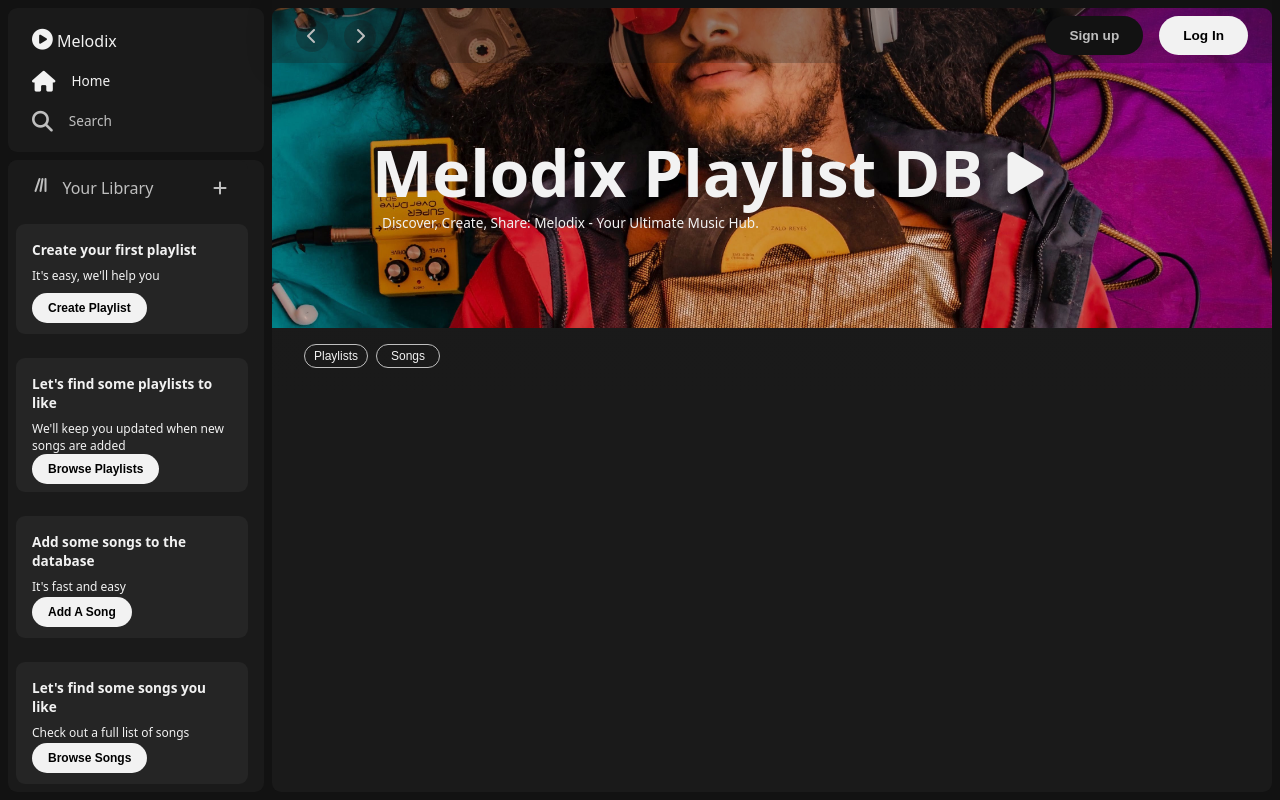
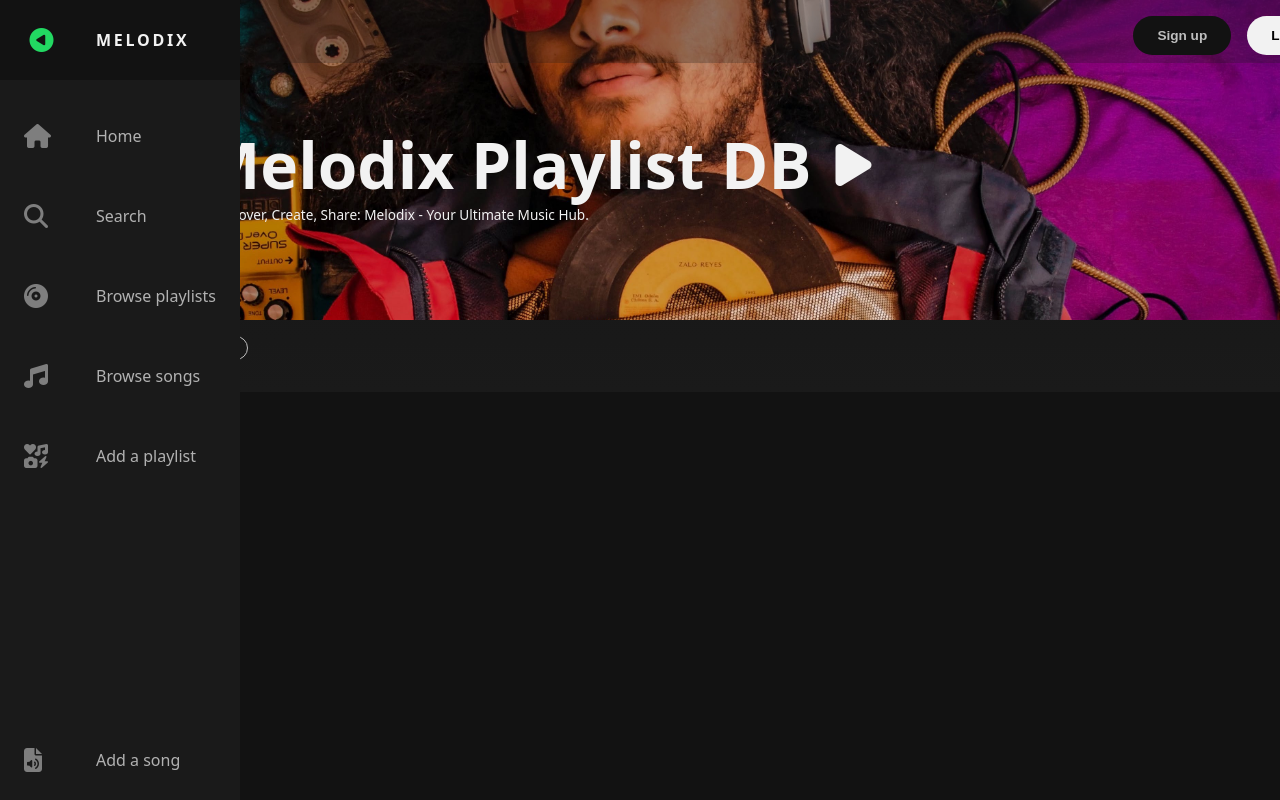
Before and after one commit to Flips97/melodix, a Django app: page / in a window 1280 px wide. Run offline with Django 5.2, Linux system fonts and the light colour scheme; data that the repository does not hold is empty; some libraries are stand-ins or nearby versions.

Commit message:
Creates icon sidebar for smaller screens

```diff
--- a/main_app/static/css/style.css
+++ b/main_app/static/css/style.css
@@ -56,6 +56,7 @@ body {
     background-color: var(--background);
     color: var(--copy);
     font-family: system-ui, -apple-system, BlinkMacSystemFont, 'Segoe UI', Roboto, Oxygen, Ubuntu, Cantarell, 'Open Sans', 'Helvetica Neue', sans-serif;
+    /* overflow: hidden; */
 }
 
 a {
@@ -330,12 +331,13 @@ li {
 
 .main-container {
     background-color: var(--foreground);
-    overflow-y: auto;
-    position: fixed;
+
+    /* position: fixed;
     left: 16.5rem;
-    top: 0;
-    width: calc(100vw - 17.5rem);
-    height: calc(100vh - 1rem);
+    top: 0; */
+    width: 100%;
+    /* width: calc(100vw - 17.5rem); */
+    /* height: calc(100vh - 1rem); */
     margin: .5rem;
     border-radius: var(--border-radius);
     overflow-y: auto;
@@ -350,9 +352,10 @@ li {
     padding-inline: 1.5rem;
     padding-top: 1rem;
     background-color: var(--foreground);
-    top: 0;
-    left: 17rem;
-    width: calc(100vw - 17.5rem);
+    /* top: 0;
+    left: 17rem; */
+    width: 100%;
+    /* width: calc(100vw - 17.5rem); */
     z-index: 9999;
     position: fixed;
     box-shadow: var(--box-shadow);
@@ -655,31 +658,6 @@ input[type="text"]:-webkit-autofill:active {
     text-transform: capitalize;
 }
 
-::-webkit-scrollbar {
-    width: .5rem;
-}
-
-::-webkit-scrollbar-track {
-    background-color: var(--border-translucent3);
-    border-radius: 50px;
-    margin-bottom: .5rem;
-    margin-top: 4rem;
-}
-
-::-webkit-scrollbar-thumb {
-    background-color: var(--border);
-    border: 5px solid transparent;
-    border-radius: 50px;
-}
-
-::-webkit-scrollbar-thumb:hover {
-    background-color: hsla(0,0%,100%,.3);
-}
-
-::-webkit-scrollbar-thumb:active {
-    background-color: var(--copy-lighter);
-}
-
 .photo-container {
     background-image: url(../assets/img1.jpg);
     background-size: cover;
@@ -1856,3 +1834,134 @@ input[type='checkbox']:checked + .custom-checkbox > div {
     display: flex;
     gap: .5rem;
 }
+
+::-webkit-scrollbar {
+    width: .5rem;
+}
+
+::-webkit-scrollbar-track {
+    background-color: var(--border-translucent3);
+    border-radius: 50px;
+    margin-bottom: .5rem;
+    margin-top: 4rem;
+}
+
+::-webkit-scrollbar-thumb {
+    background-color: var(--border);
+    border: 5px solid transparent;
+    border-radius: 50px;
+}
+
+::-webkit-scrollbar-thumb:hover {
+    background-color: hsla(0,0%,100%,.3);
+}
+
+::-webkit-scrollbar-thumb:active {
+    background-color: var(--copy-lighter);
+}
+
+
+
+
+/* put all this in a media query for small screen sizes */
+/* then bottom navbar for phones */
+
+main {
+    margin-left: 5rem;
+    overflow-y: auto;
+}
+
+.navbar {
+    width: 5rem;
+    height: 100vh;
+    position: fixed;
+    background-color: var(--foreground);
+    z-index: 9999999;
+    transition: width 200ms ease;
+}
+
+.navbar-nav {
+    list-style: none;
+    padding: 0;
+    margin: 0;
+    display: flex;
+    flex-direction: column;
+    align-items: center;
+    height: 100%;
+}
+
+.nav-item {
+    width: 100%;
+}
+
+.nav-item:last-child {
+    margin-top: auto;
+}
+
+.nav-link {
+    display: flex;
+    align-items: center;
+    height: 5rem;
+    color: var(--copy);
+    text-decoration: none;
+    filter: grayscale(100%) opacity(0.7);
+    transition: 600ms;
+}
+
+.nav-link:hover {
+    filter: grayscale(0%) opacity(1);
+}
+
+.link-text {
+    display: none;
+    margin-left: 1rem;
+}
+
+.nav-link > i {
+    color: var(--primary);
+    font-size: 1.5rem;
+    min-width: 2rem;
+    margin: 0 1.5rem;
+}
+
+.navbar:hover {
+    width: 15rem;
+}
+
+.navbar:hover .link-text {
+    display: block;
+}
+
+.nav-link:hover i {
+    color: var(--primary);
+}
+
+.nav-link > i {
+    transition: 600ms;
+}
+
+.logo {
+    font-weight: bold;
+    text-transform: uppercase;
+    margin-bottom: 1rem;
+    text-align: center;
+    color: var(--primary);
+    letter-spacing: 0.3ch;
+    width: 100%;
+    background-color: var(--background);
+}
+
+.logo i {
+    transform: rotate(0deg);
+    transition: transform 600ms;
+    transform-origin: center;
+}
+
+.navbar:hover .logo i {
+    transform: rotate(-180deg);
+    transform-origin: center;
+}
+
+@media only screen and (max-width: 600px) {
+
+}
--- a/main_app/templates/base.html
+++ b/main_app/templates/base.html
@@ -11,7 +11,60 @@
 </head>
 <body>
     <header>
-        <nav class="top-nav">
+
+
+        <nav class="navbar">
+            <ul class="navbar-nav">
+                <li class="logo">
+                    <a href="/" title="Melodix" class="nav-link">
+                        <!-- <svg xmlns="http://www.w3.org/2000/svg" height="16" width="16" viewBox="0 0 512 512">
+                        <path d="M0 256a256 256 0 1 1 512 0A256 256 0 1 1 0 256zM188.3 147.1c-7.6 4.2-12.3 12.3-12.3 20.9V344c0 8.7 4.7 16.7 12.3 20.9s16.8 4.1 24.3-.5l144-88c7.1-4.4 11.5-12.1 11.5-20.5s-4.4-16.1-11.5-20.5l-144-88c-7.4-4.5-16.7-4.7-24.3-.5z"/>
+                        </svg> -->
+                        <i class="fa-solid fa-circle-play"></i>
+                        <span class="link-text">Melodix</span>
+                    </a>
+                </li>
+                <li class="nav-item">
+                    <a href="/" title="Home" class="nav-link">
+                        <i class="fa-solid fa-house"></i>
+                        <span class="link-text">Home</span>
+                    </a>
+                </li>
+                <li class="nav-item">
+                    <a href="/search_bar" title="Search" class="nav-link">
+                        <i class="fa-solid fa-magnifying-glass"></i>
+                        <span class="link-text">Search</span>
+                    </a>
+                </li>
+                <li class="nav-item">
+                    <a href="{% url 'index' %}" class="nav-link">
+                        <i class="fa-solid fa-compact-disc"></i>
+                        <span class="link-text">Browse playlists</span>
+                    </a>
+                </li>
+                <li class="nav-item">
+                    <a href="{% url 'songs_index' %}" class="nav-link">
+                        <i class="fa-solid fa-music"></i>
+                        <span class="link-text">Browse songs</span>
+                    </a>
+                </li>
+                <li class="nav-item">
+                    <a href="{% url 'playlists_create' %}" title="Add a playlist" class="nav-link">
+                        <i class="fa-solid fa-icons"></i>
+                        <span class="link-text">Add a playlist</span>
+                    </a>
+                </li>
+                <li class="nav-item">
+                    <a href="{% url 'songs_create' %}" title="Add a song" class="nav-link">
+                        <i class="fa-solid fa-file-audio"></i>
+                        <span class="link-text">Add a song</span>
+                    </a>
+                </li>
+            </ul>
+        </nav>
+
+
+        <!-- <nav class="top-nav">
             <div>
                 <a href="/" title="Home" class="nav-logo">
                 <i class="fa-solid fa-circle-play"></i>
@@ -23,8 +76,8 @@
             <div class="nav-search"><a href="/search_bar">
                 <i class="fa-solid fa-magnifying-glass"></i> Search
             </a></div>
-        </nav>
-        <aside class="library-nav">
+        </nav> -->
+        <!-- <aside class="library-nav">
             <div class="lib-nav-header">
                 <div class="lib-nav-your-div">
                     <i class="fa-solid fa-lines-leaning"></i>
@@ -130,9 +183,10 @@
                     </a>
                 </div>
             {% endif %}
-        </aside>
+        </aside> -->
     </header>
-    <main class="main-container">
+    <main>
+    <!-- <main class="main-container"> -->
         <div class="top-fixed translucent" id="top-fixed">
             <div class="top-fixed-left">
                 <div class="backforth-buttons">
```
